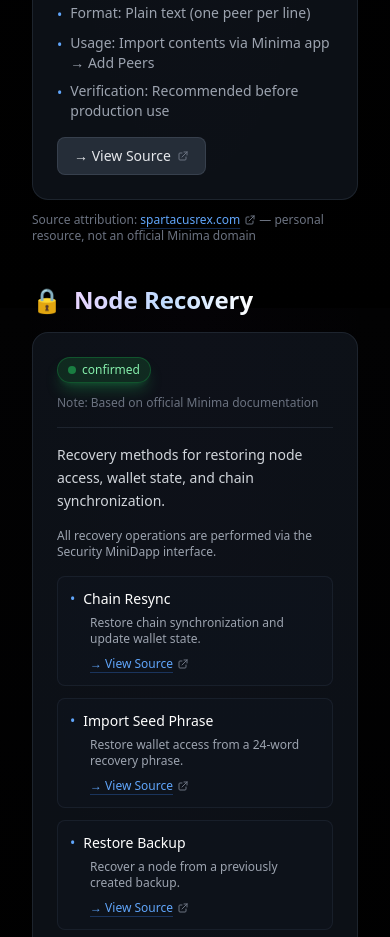
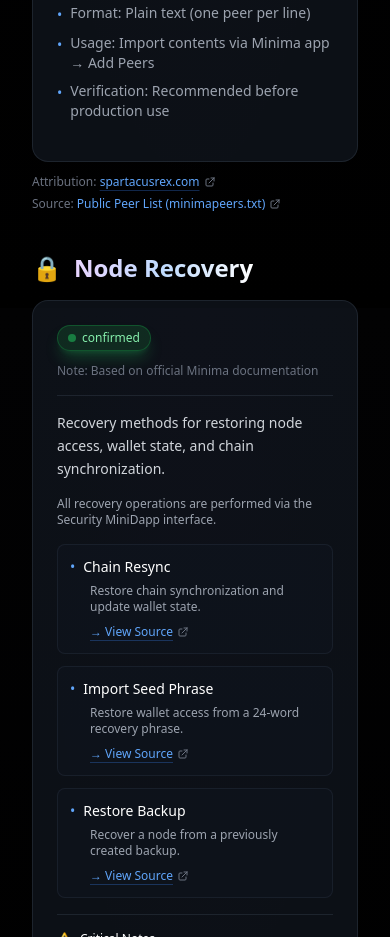
Before and after one commit to KuA1bo/minimaverse-site, a Next.js app: page /nodes in a window 390 px wide. Shown: the part 1380-2317 px from the top of the page. Built offline with nearby package versions, Linux system fonts and the light colour scheme.

Commit message:
Simplify Initial Peer Configuration footer: remove cluttered text, reorder attribution and source links for better mobile readability

```diff
--- a/src/app/nodes/page.tsx
+++ b/src/app/nodes/page.tsx
@@ -275,25 +275,30 @@
                 <span>Verification: Recommended before production use</span>
               </li>
             </ul>
+          </div>
+        </div>
 
+        {/* Clean stacked links for mobile/desktop readability */}
+        <div className="text-gray-500 text-xs mt-3 flex flex-col gap-1.5">
+          <p>
+            Attribution:{' '}
+            <ExternalLink
+              href="https://spartacusrex.com"
+              className="text-blue-400 hover:text-purple-400 underline decoration-blue-500/30 hover:decoration-purple-500/60 underline-offset-4 transition-all duration-300"
+            >
+              spartacusrex.com
+            </ExternalLink>
+          </p>
+          <p>
+            Source:{' '}
             <ExternalLink
               href="https://spartacusrex.com/minimapeers.txt"
-              className="inline-flex items-center gap-1.5 px-4 py-2 bg-gray-700/60 hover:bg-gray-600/60 text-gray-200 text-sm font-medium rounded-lg transition-all duration-300 hover:scale-[1.02] border border-gray-600/50"
+              className="text-blue-400 hover:text-purple-400 underline decoration-blue-500/30 hover:decoration-purple-500/60 underline-offset-4 transition-all duration-300"
             >
-              → View Source
+              Public Peer List (minimapeers.txt)
             </ExternalLink>
-          </div>
+          </p>
         </div>
-        <p className="text-gray-500 text-xs mt-3">
-          Source attribution:{' '}
-          <ExternalLink
-            href="https://spartacusrex.com"
-            className="text-blue-400 hover:text-purple-400 underline decoration-blue-500/30 hover:decoration-purple-500/60 underline-offset-4 transition-all duration-300"
-          >
-            spartacusrex.com
-          </ExternalLink>
-          {' '}— personal resource, not an official Minima domain
-        </p>
       </section>
 
       {/* Node Recovery - official documentation hub */}
```
